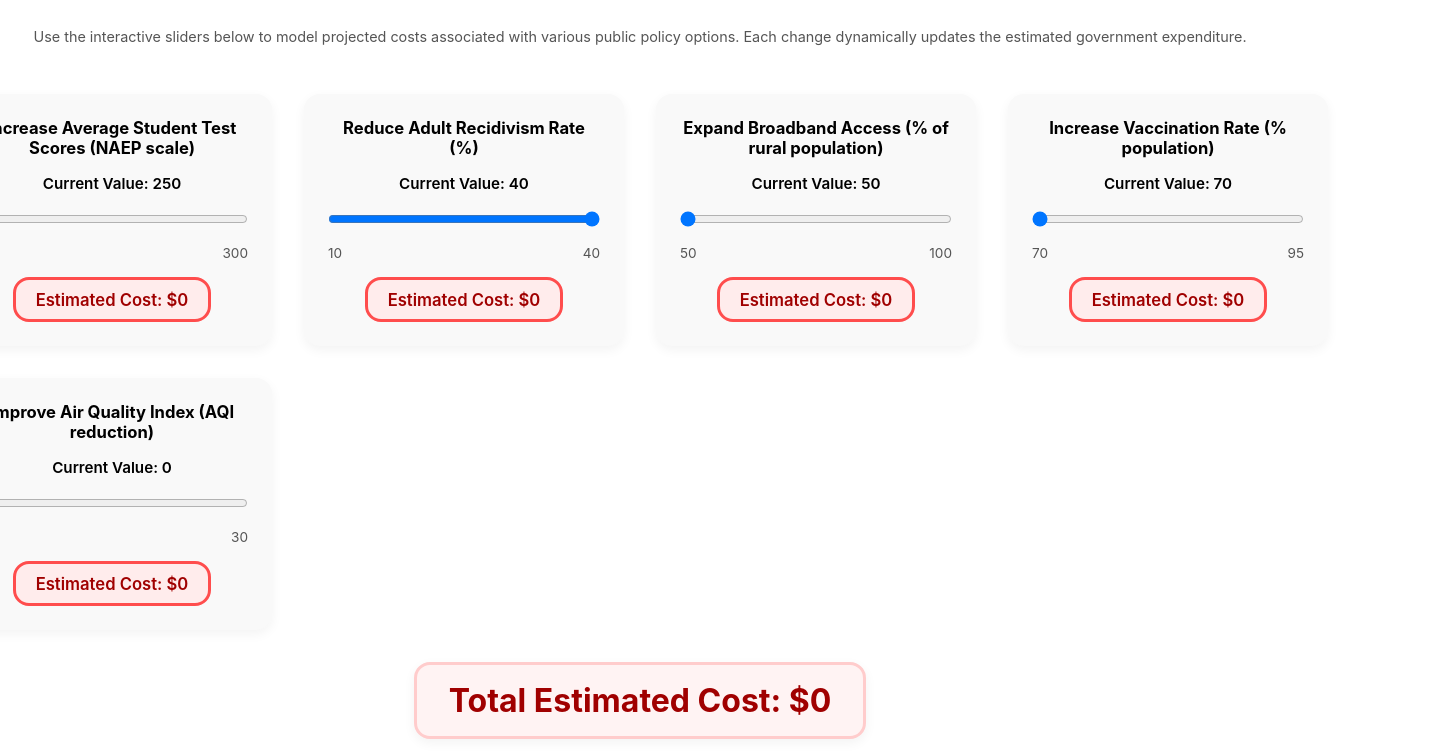
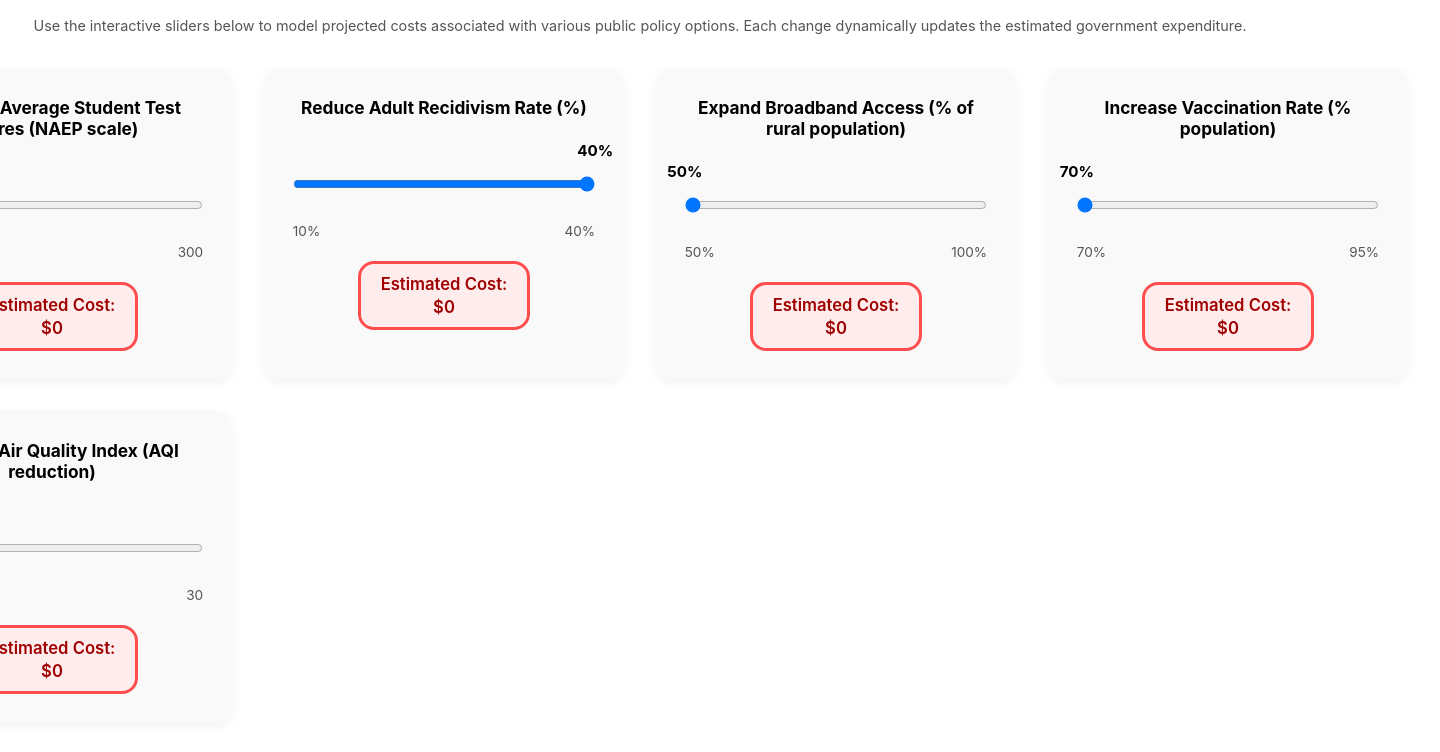
Before and after one commit to lbeltranf/childcare-cost-calculator, a plain HTML site: page index.html in a window 1280 px wide. Shown: the part 94-846 px from the top of the page, 1440 px wide, since content can reach past the window. Drawn offline with Linux system fonts and the light colour scheme.

Commit message:
Update index.html

```diff
--- a/index.html
+++ b/index.html
@@ -12,70 +12,34 @@
         --shadow:0 4px 12px rgba(0,0,0,.05);
         --radius:1rem;
         --gap:2rem;
-        --max-width:1440px;
+        --max-width:1600px;
     }
-    *{box-sizing:border-box;}
+    *{box-sizing:border-box;margin:0;padding:0;}
     body,html{
-        margin:0;
-        padding:0;
         font-family:-apple-system,BlinkMacSystemFont,'Segoe UI',Roboto,Helvetica,Arial,sans-serif;
-        display:flex;
-        flex-direction:column;
-        align-items:center;
-        min-height:100vh;
-        gap:var(--gap);
+        display:flex;flex-direction:column;align-items:center;min-height:100vh;gap:var(--gap);
     }
-    h1{margin:1rem 0 0; font-size:clamp(1.8rem,4vw,3rem);font-weight:800;text-align:center;}
-    .description{max-width:var(--max-width);text-align:center;color:#555;font-size:clamp(.9rem,1.1vw,1.1rem);line-height:1.4;}
-    .grid{
-        width:100%;
-        max-width:var(--max-width);
-        display:grid;
-        grid-template-columns:repeat(auto-fit,minmax(320px,1fr));
-        gap:var(--gap);
-        padding:0 var(--gap);
-    }
-    .card{
-        background:var(--card-bg);
-        border-radius:var(--radius);
-        box-shadow:var(--shadow);
-        padding:1.5rem;
-        display:flex;
-        flex-direction:column;
-        align-items:center;
-        gap:1rem;
-    }
-    .card h2{
-        margin:0;
-        font-size:clamp(1rem,1.3vw,1.4rem);
-        text-align:center;
-    }
-    .current-value{font-weight:600;font-size:.95rem;}
-    input[type="range"]{width:100%;cursor:pointer;}
-    .range-labels{width:100%;display:flex;justify-content:space-between;font-size:.85rem;color:#555;}
-    .cost-text{
-        font-size:clamp(1rem,1.3vw,1.4rem);
-        background:var(--red-light);
-        border:3px solid #ff4d4d;
-        color:var(--red);
-        padding:.6rem 1.2rem;
-        border-radius:var(--radius);
-        font-weight:600;
-        text-align:center;
-    }
-    .total-box{
-        background:#fff3f3;
-        border:3px solid #ffcccc;
-        border-radius:var(--radius);
-        padding:1rem 2rem;
-        box-shadow:var(--shadow);
-        margin-bottom:2rem;
-    }
-    .total-text{font-size:clamp(1.4rem,2.5vw,2.8rem);font-weight:700;color:var(--red);}
-    @media(max-width:600px){
-        .range-labels{font-size:.75rem;}
-        .current-value{font-size:.85rem;}
-    }
+    h1{font-size:clamp(1.8rem,4vw,3rem);font-weight:800;text-align:center;margin-top:1.2rem;}
+    .description{max-width:var(--max-width);text-align:center;color:#555;font-size:clamp(.9rem,1.1vw,1.1rem);line-height:1.4;padding:0 1rem;}
+    .grid{width:100%;max-width:var(--max-width);display:grid;grid-template-columns:repeat(auto-fit,minmax(360px,1fr));gap:var(--gap);padding:0 var(--gap);}
+    .card{background:var(--card-bg);border-radius:var(--radius);box-shadow:var(--shadow);padding:1.8rem;display:flex;flex-direction:column;align-items:center;gap:1.4rem;}
+    .card h2{font-size:clamp(1rem,1.35vw,1.5rem);text-align:center;font-weight:700;}
+
+    /* slider wrapper */
+    .range-wrap{width:100%;position:relative;padding-top:2.2rem;} /* leaves space for value label */
+    input[type=range]{width:100%;cursor:pointer;margin:0;}
+    .value-float{position:absolute;top:0;font-weight:700;font-size:.95rem;transform:translateX(-50%);white-space:nowrap;}
+    .range-labels{width:100%;display:flex;justify-content:space-between;font-size:.85rem;color:#555;margin-top:.3rem;}
+
+    /* cost box */
+    .cost-text{font-size:clamp(1rem,1.3vw,1.4rem);background:var(--red-light);border:3px solid #ff4d4d;color:var(--red);padding:.6rem 1.2rem;border-radius:var(--radius);font-weight:600;text-align:center;}
+    .cost-number{display:block;margin-top:.2rem;}
+
+    /* total */
+    .total-box{background:#fff3f3;border:3px solid #ffcccc;border-radius:var(--radius);padding:1rem 2rem;box-shadow:var(--shadow);margin-bottom:2rem;}
+    .total-text{font-size:clamp(1.4rem,2.5vw,2.8rem);font-weight:700;color:var(--red);text-align:center;}
+
+    @media(max-width:600px){.range-labels{font-size:.75rem;}}
 </style>
 </head>
 <body>
@@ -84,9 +48,7 @@
 
     <div id="grid" class="grid"></div>
 
-    <div class="total-box">
-        <div class="total-text">Total Estimated Cost: <span id="totalValue">$0</span></div>
-    </div>
+    <div class="total-box"><div class="total-text">Total Estimated Cost: <span id="totalValue">$0</span></div></div>
 
 <script>
 const policies=[
@@ -97,47 +59,57 @@ const policies=[
   {name:"Improve Air Quality Index (AQI reduction)",domain_min:0,domain_max:30,step:1,func:"1000000 * (x ** 2)"}
 ];
 
+// Helpers
 function jsExpr(expr){return expr.replace(/math\./gi,'Math.');}
-function evaluate(expr,x){return Function('x','Math',`return ${jsExpr(expr)};`)(x,Math);}  // secure-ish quick eval
+function evaluate(expr,x){return Function('x','Math',`return ${jsExpr(expr)};`)(x,Math);}  // quick eval
 function roundCost(v){return Math.round(v/100000)*100000;}
+function detectUnit(name){return name.includes('%')?'%':'';}
 
 const gridEl=document.getElementById('grid');
 const individualCosts={};
 
-function updateTotal(){
-    const total=Object.values(individualCosts).reduce((a,b)=>a+b,0);
-    document.getElementById('totalValue').textContent='$'+total.toLocaleString();
-}
+function updateTotal(){const total=Object.values(individualCosts).reduce((a,b)=>a+b,0);document.getElementById('totalValue').textContent='$'+total.toLocaleString();}
 
-policies.forEach((p,i)=>{
-    const min=p.domain_min,max=p.domain_max,step=p.step;
-    const minCost=evaluate(p.func,min);
-    const maxCost=evaluate(p.func,max);
+policies.forEach(p=>{
+    const {domain_min:min,domain_max:max,step}=p;
+    const unit=detectUnit(p.name);
+    const minCost=evaluate(p.func,min);const maxCost=evaluate(p.func,max);
     const startVal=minCost===0?min:maxCost===0?max:min;
+
+    // card skeleton
     const card=document.createElement('div');card.className='card';
-
     const title=document.createElement('h2');title.textContent=p.name;card.appendChild(title);
 
-    const current=document.createElement('span');current.className='current-value';current.textContent=`Current Value: ${startVal}`;card.appendChild(current);
+    // range wrap
+    const wrap=document.createElement('div');wrap.className='range-wrap';card.appendChild(wrap);
 
-    const slider=document.createElement('input');slider.type='range';slider.min=min;slider.max=max;slider.step=step;slider.value=startVal;card.appendChild(slider);
+    // floating value label
+    const float=document.createElement('span');float.className='value-float';wrap.appendChild(float);
 
-    const labels=document.createElement('div');labels.className='range-labels';labels.innerHTML=`<span>${min}</span><span>${max}</span>`;card.appendChild(labels);
+    // slider
+    const slider=document.createElement('input');slider.type='range';slider.min=min;slider.max=max;slider.step=step;slider.value=startVal;wrap.appendChild(slider);
 
+    // endpoints
+    const labels=document.createElement('div');labels.className='range-labels';labels.innerHTML=`<span>${min}${unit}</span><span>${max}${unit}</span>`;card.appendChild(labels);
+
+    // cost box
     const costText=document.createElement('div');costText.className='cost-text';card.appendChild(costText);
 
     function refresh(val){
-        current.textContent=`Current Value: ${val}`;
+        // update slider value label
+        const percent=(val-min)/(max-min);
+        float.style.left=`calc(${percent*100}% )`;
+        float.textContent=`${val}${unit}`;
+
+        // calculate cost
         const costRaw=evaluate(p.func,Number(val));
         const cost=roundCost(costRaw);
-        costText.textContent=`Estimated Cost: $${cost.toLocaleString()}`;
-        individualCosts[p.name]=cost;
-        updateTotal();
+        costText.innerHTML=`Estimated Cost:<span class="cost-number">$${cost.toLocaleString()}</span>`;
+        individualCosts[p.name]=cost;updateTotal();
     }
 
-    slider.addEventListener('input',e=>refresh(e.target.value));
+    slider.addEventListener('input',e=>refresh(Number(e.target.value)));
     refresh(startVal);
-
     gridEl.appendChild(card);
 });
 </script>
```
